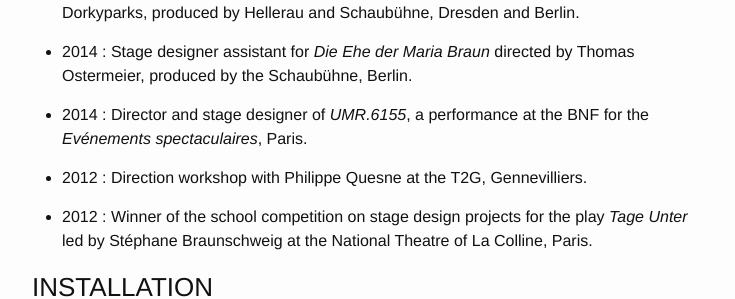
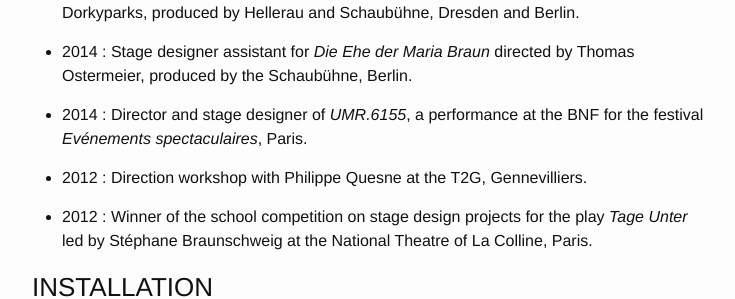
Before and after one commit to louiseds/louiseds.github.io, a Jekyll site: the page built from about.md, in a window 1280 px wide. Shown: the part 1161-1460 px from the top of the page, without its empty margins (268-1003 px from the left). Built offline with Jekyll 4.4.1, drawn with Linux system fonts in a browser that asks for light colours.

Commit message:
Updated About

```diff
--- a/about.md
+++ b/about.md
@@ -30,7 +30,7 @@ Graduated from _Ecole Nationale Supérieure des Arts Décoratifs_ , (EnsAD, Pari
 
 * 2014 : Stage designer assistant for _Die Ehe der Maria Braun_  directed by Thomas Ostermeier, produced by the Schaubühne, Berlin.
 
-* 2014 : Director and stage designer of _UMR.6155_, a performance at the BNF for the _Evénements spectaculaires_, Paris.
+* 2014 : Director and stage designer of _UMR.6155_, a performance at the BNF for the festival _Evénements spectaculaires_, Paris.
 
 * 2012 : Direction workshop with Philippe Quesne at the T2G, Gennevilliers.
 
```
